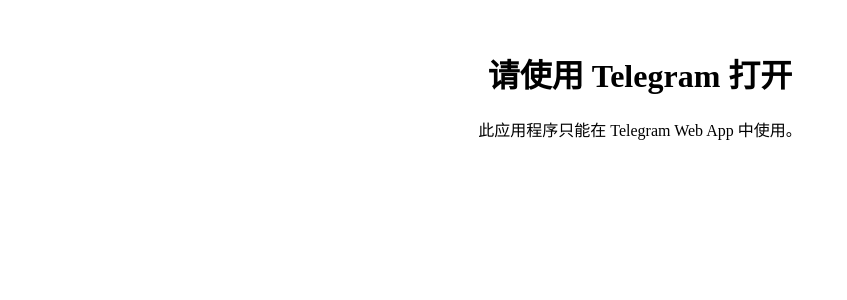
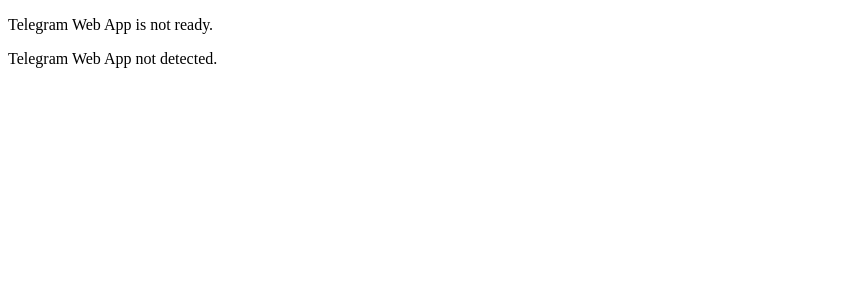
Before and after one commit to mmm25002500/telegram-mini-app, a Next.js app: page / in a window 1280 px wide. Shown: the top 300 px of the page, without its empty margins (0-847 px from the left). Built offline with nearby package versions, Linux system fonts and the light colour scheme.

Commit message:
fix: telegram mini app detect

```diff
--- a/src/pages/_app.tsx
+++ b/src/pages/_app.tsx
@@ -2,49 +2,51 @@
 import { AppProps } from 'next/app';
 
 function MyApp({ Component, pageProps }: AppProps) {
-  const [isInTelegram, setIsInTelegram] = useState(false);
+  // const [isInTelegram, setIsInTelegram] = useState(false);
+  // console.log(window.Telegram);
 
-  // 检测是否在 Telegram Web App 中
-  const isInTelegramWebApp = () => {
-    return (
-      typeof window !== 'undefined' &&
-      typeof window.Telegram !== 'undefined' &&
-      typeof window.Telegram.WebApp !== 'undefined'
-    );
-  };
 
-  useEffect(() => {
-    const telegramDetected = isInTelegramWebApp();
-    setIsInTelegram(telegramDetected);
+  // // 检测是否在 Telegram Web App 中
+  // const isInTelegramWebApp = () => {
+  //   return (
+  //     typeof window !== 'undefined' &&
+  //     typeof window.Telegram !== 'undefined' &&
+  //     typeof window.Telegram.WebApp !== 'undefined'
+  //   );
+  // };
 
-    if (telegramDetected) {
-      const tg = window.Telegram.WebApp;
-      tg.ready();
-      console.log('Telegram Web App is ready.');
+  // useEffect(() => {
+  //   const telegramDetected = isInTelegramWebApp();
+  //   setIsInTelegram(telegramDetected);
 
-      // 设置主按钮
-      tg.MainButton.setText('Click me');
-      tg.MainButton.show();
+  //   if (telegramDetected) {
+  //     const tg = window.Telegram.WebApp;
+  //     tg.ready();
+  //     console.log('Telegram Web App is ready.');
 
-      tg.MainButton.onClick(() => {
-        tg.sendData('Button clicked!');
-        console.log('Main button clicked.');
-      });
-    } else {
-      console.log('Not running inside Telegram Web App.');
-    }
-  }, []);
+  //     // 设置主按钮
+  //     tg.MainButton.setText('Click me');
+  //     tg.MainButton.show();
+
+  //     tg.MainButton.onClick(() => {
+  //       tg.sendData('Button clicked!');
+  //       console.log('Main button clicked.');
+  //     });
+  //   } else {
+  //     console.log('Not running inside Telegram Web App.');
+  //   }
+  // }, []);
 
   return (
     <div>
-      {isInTelegram ? (
+      {/* {isInTelegram ? ( */}
         <Component {...pageProps} />
-      ) : (
+      {/* ) : (
         <div style={{ textAlign: 'center', marginTop: '50px' }}>
           <h1>请使用 <strong>Telegram</strong> 打开</h1>
           <p>此应用程序只能在 Telegram Web App 中使用。</p>
         </div>
-      )}
+      )} */}
     </div>
   );
 }
--- a/src/pages/index.tsx
+++ b/src/pages/index.tsx
@@ -1,27 +1,21 @@
 import { useEffect, useState } from 'react';
 
 const IndexPage = () => {
-  const [isInTelegram, setIsInTelegram] = useState(false);
-
-  // 检测是否在 Telegram Web App 中
-  const isInTelegramWebApp = () => {
-    return (
-      typeof window !== 'undefined' &&
-      typeof window.Telegram !== 'undefined' &&
-      typeof window.Telegram.WebApp !== 'undefined'
-    );
-  };
+  const [isTelegramWebApp, setIsTelegramWebApp] = useState(false);
+  const [isReady, setIsReady] = useState(false);
 
   useEffect(() => {
-    const telegramDetected = isInTelegramWebApp();
-    setIsInTelegram(telegramDetected);
+    console.log('Running useEffect...');
+    if (window.Telegram) {
+      setIsTelegramWebApp(true);
+      console.log('Telegram Web App detected.');
+      setIsReady(false);
 
-    if (telegramDetected) {
       const tg = window.Telegram.WebApp;
       tg.ready();
       console.log('Telegram Web App is ready.');
+      setIsReady(true);
 
-      // 设置主按钮
       tg.MainButton.setText('Click me');
       tg.MainButton.show();
 
@@ -30,18 +24,22 @@
         console.log('Main button clicked.');
       });
     } else {
-      console.log('Not running inside Telegram Web App.');
+      console.log('Telegram Web App not detected.');
+      setIsTelegramWebApp(false);
     }
   }, []);
 
   return (
-    <div style={{ textAlign: 'center', marginTop: '50px' }}>
-      {isInTelegram ? (
-        <h1>Welcome to My Telegram Web App</h1>
+    <div>
+      {isReady ? (
+        <p>Telegram Web App is ready.</p>
       ) : (
-        <div>
-          <h1>请使用 <strong>Telegram</strong> 打开</h1>
-        </div>
+          <p>Telegram Web App is not ready.</p>
+        )}
+      {isTelegramWebApp ? (
+        <p>Telegram Web App detected.</p>
+      ) : (
+        <p>Telegram Web App not detected.</p>
       )}
     </div>
   );
```
